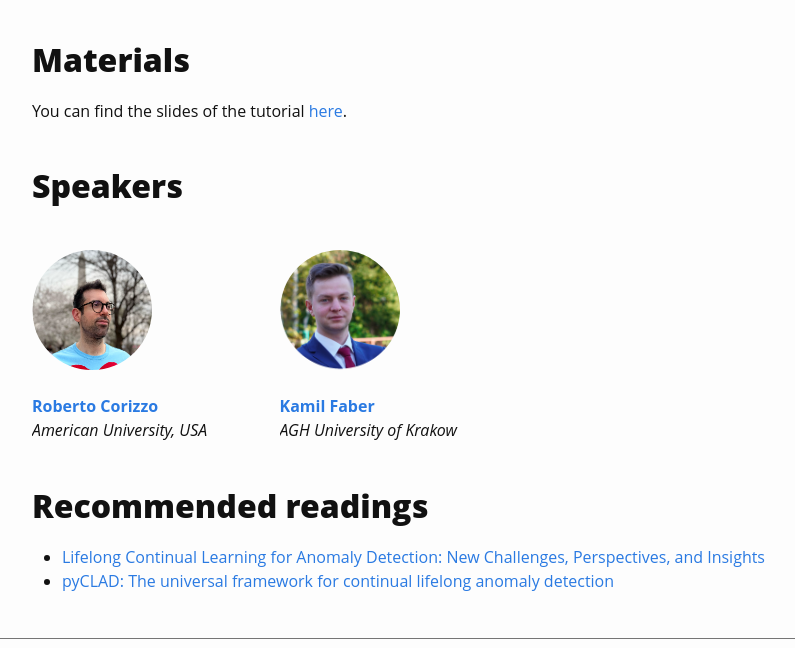
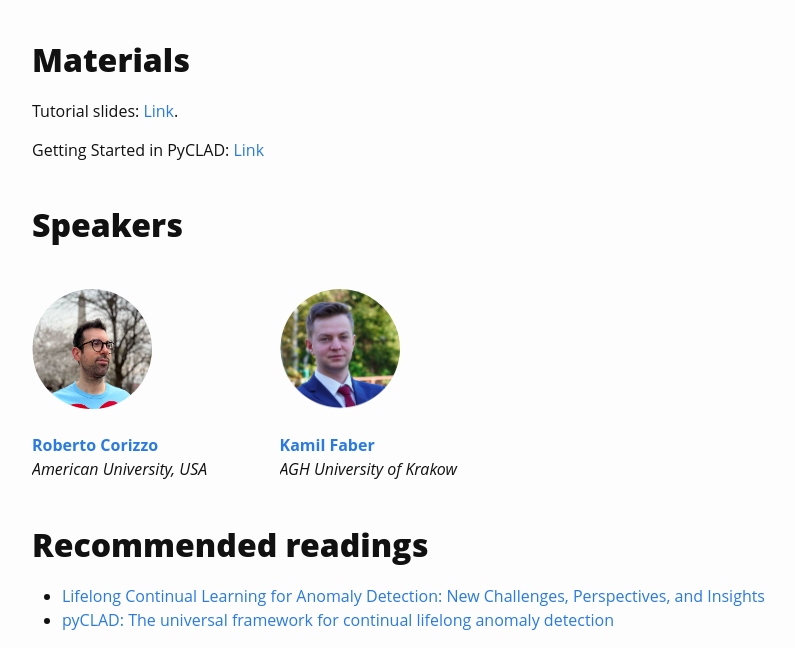
Before and after one commit to lifelonglab/ijcnn-2025-tutorial, a plain HTML site: page index.html in a window 1280 px wide. Shown: the part 1211-1859 px from the top of the page, without its empty margins (138-933 px from the left). Drawn offline with Linux system fonts and the light colour scheme; a web font is replaced by a local one.

Commit message:
Update index.html

```diff
--- a/index.html
+++ b/index.html
@@ -91,7 +91,9 @@ The tutorial requires basic knowledge of machine learning and anomaly detection.
 
 <h1 id="materials">Materials</h1>
 
-<p>You can find the slides of the tutorial <a href="files/IJCNN-Tutorial-Slides.pdf">here</a>.</p>
+<p>Tutorial slides: <a href="files/IJCNN-Tutorial-Slides.pdf">Link</a>.</p>
+<p>Getting Started in PyCLAD: <a href="https://github.com/lifelonglab/pyCLAD/blob/main/examples/getting_started.ipynb
+">Link</a> </p>
 
 <br />
 
```
